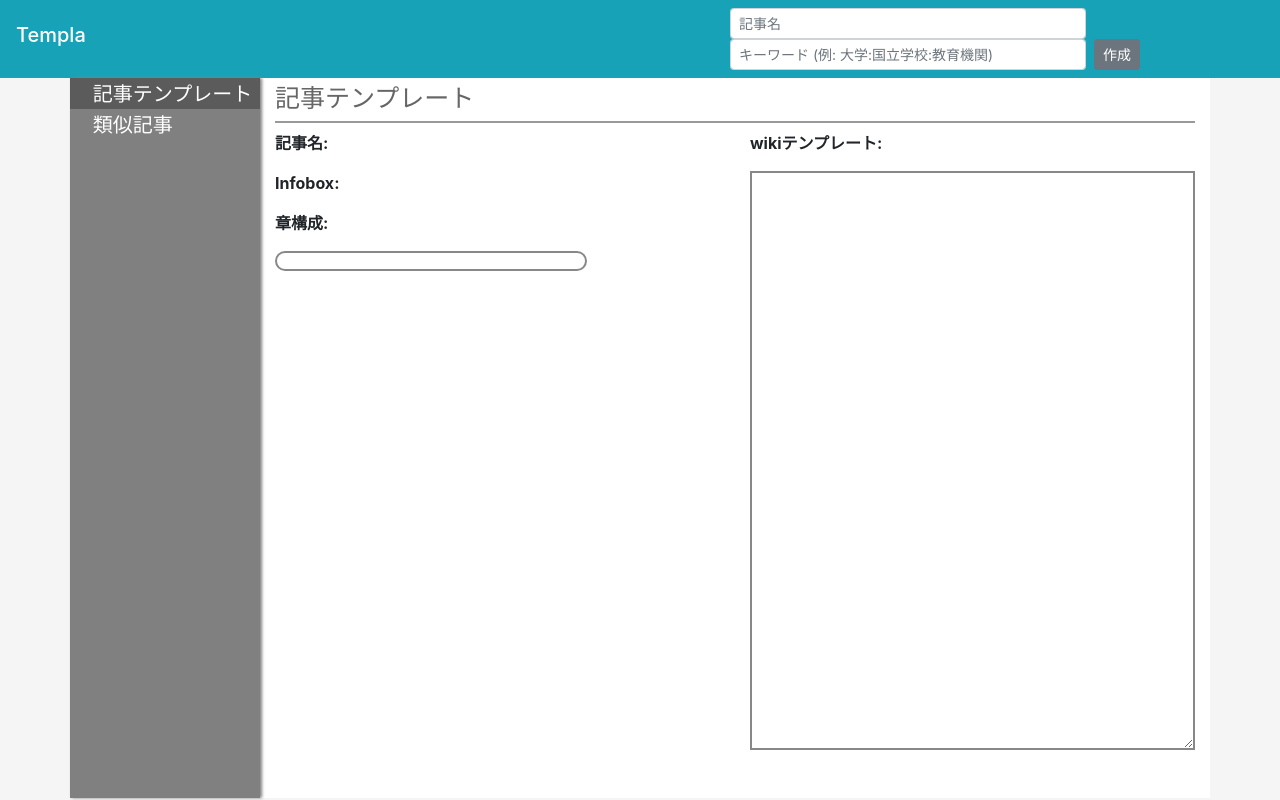
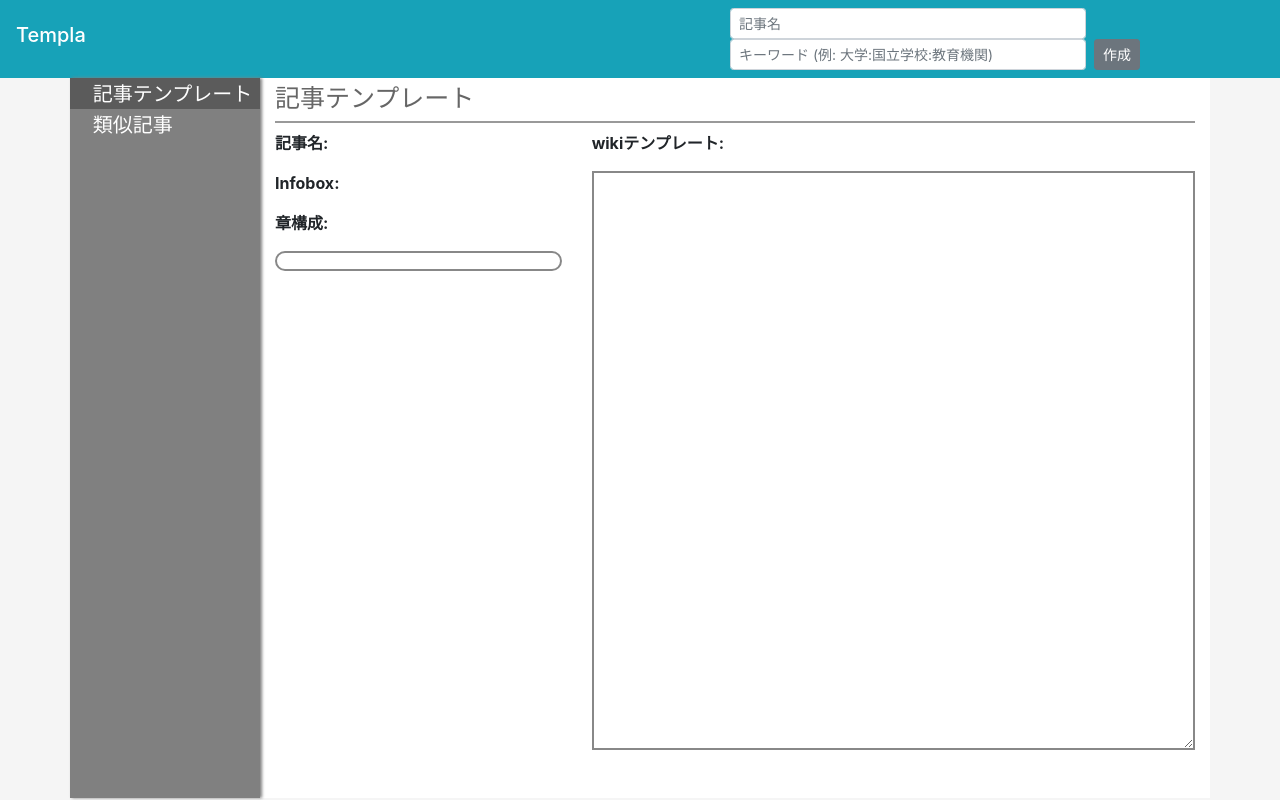
Before and after one commit to HiromuIshikawa/wikiplate, a Vue app in the folder frontend/: page / in a window 1280 px wide. Built offline with nearby package versions, Linux system fonts and the light colour scheme.

Commit message:
Fix style of template page

```diff
--- a/frontend/src/components/TemplateEditor.vue
+++ b/frontend/src/components/TemplateEditor.vue
@@ -2,7 +2,7 @@
   <div class="template">
     <h1>記事テンプレート</h1>
     <b-row class="template-row">
-      <b-col class="template-info" cols="12" sm="6">
+      <b-col class="template-info" cols="12" sm="4">
         <p><b>記事名:</b> {{ sharedTemplate.title }}</p>
         <p><b>Infobox:</b> <a :href="url" target="_blank">{{ sharedTemplate.infobox.title }}</a></p>
         <p><b>章構成:</b></p>
@@ -10,7 +10,7 @@
           <div v-for="(section, index) in sharedTemplate.sections" :key="section">{{index+1}}. {{section}}</div>
         </div>
       </b-col>
-      <b-col class="wiki-template" cols="12" sm="6">
+      <b-col class="wiki-template" cols="12" sm="8">
         <p><b>wikiテンプレート:</b></p>
         <textarea v-model="sharedTemplate.wiki" name="wiki"></textarea>
       </b-col>
@@ -44,7 +44,7 @@ export default {
     height: 90%;
   }
   .section-table {
-    margin-right: 30%;
+    margin-right: 0;
     padding: 0.5em 1em;
     border: solid 2px #888;
     border-radius: 10px;
```
